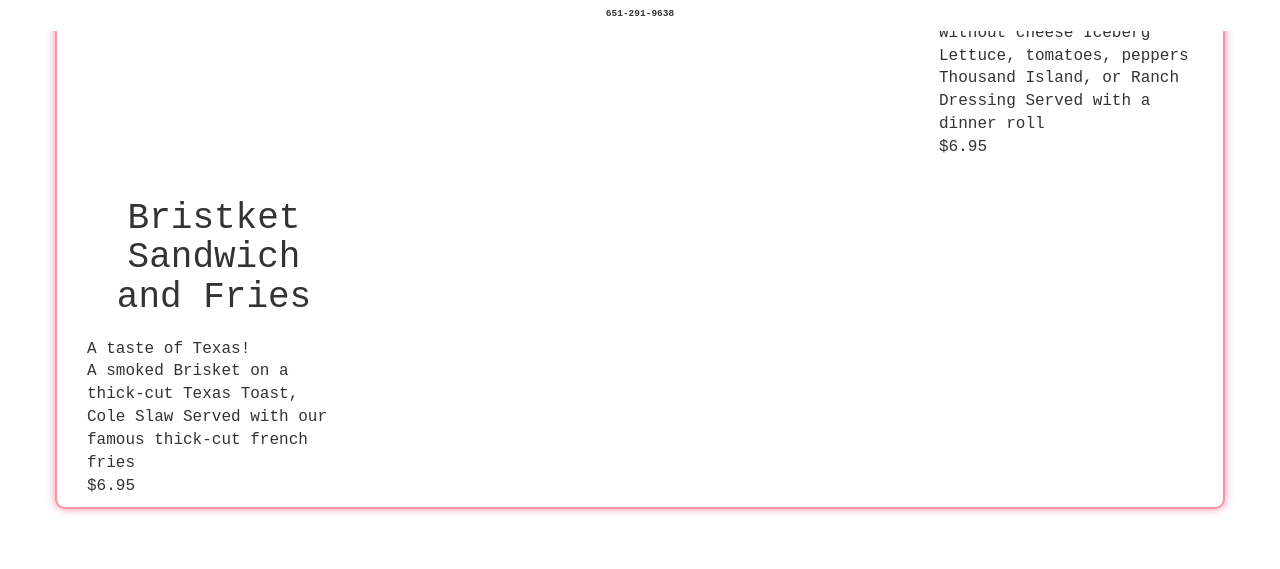
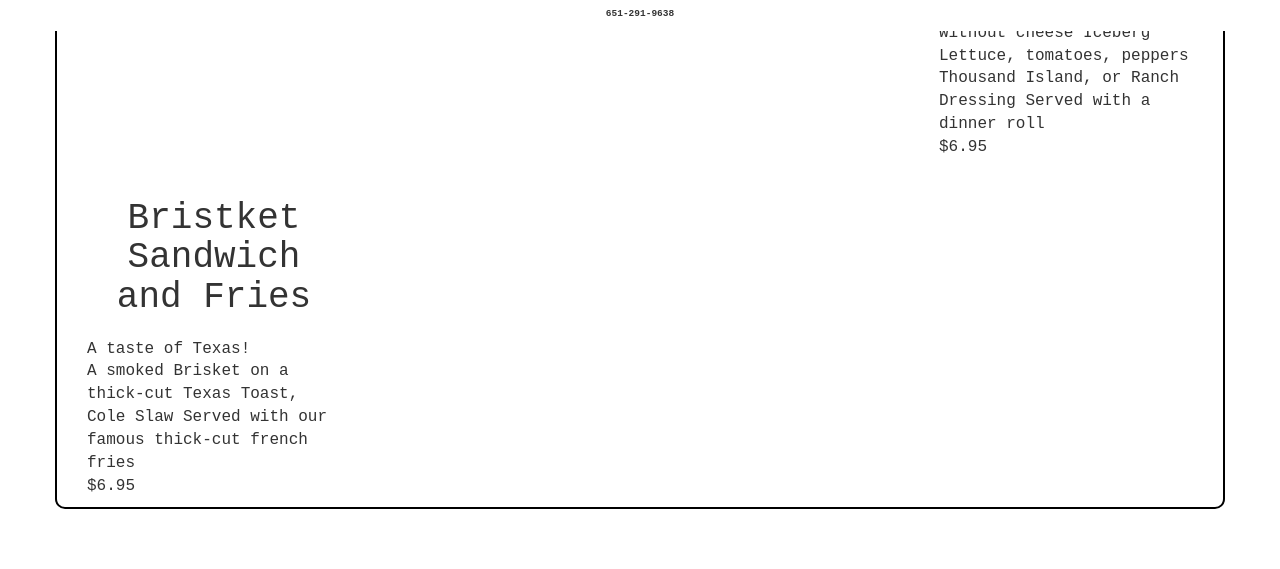
Before and after one commit to nstepka/Project1, a plain HTML site: page Restaurant Site Part 1/Menu.html in a window 1280 px wide. Shown: the part 769-1338 px from the top of the page. Drawn offline with nearby package versions, Linux system fonts and the light colour scheme.

Commit message:
Add files via upload

```diff
--- a/Restaurant Site Part 1/restaurantStyles.css
+++ b/Restaurant Site Part 1/restaurantStyles.css
@@ -24,24 +24,25 @@ nav {
   text-align: center;
 }
 
-#menu-tile{
 
-  height: 250px;
-  width: 100%;
-  border: 2px solid #ffc0cb;
-  border-radius: 5px;
-  margin-bottom: 15px;
-  overflow: hidden;
-  position: relative;
+
+#menu-content {
+  background-color: #FFFF00;
+  border: 2px solid black;
+  background-color: white;
+  border-radius: 10px;
+  margin-top: 60px;
+  margin-bottom: 60px;
 }
 
-#menu-content {
-  border: 2px solid #f994a6;
+#menu-tile{
+  background-color: #3fa6d6;
+  border: 2px solid black;
   background-color: white;
   border-radius: 10px;
-  box-shadow: 0 0 10px #f994a6;
   margin-top: 60px;
   margin-bottom: 60px;
+
 }
 
 a:visited {
```
